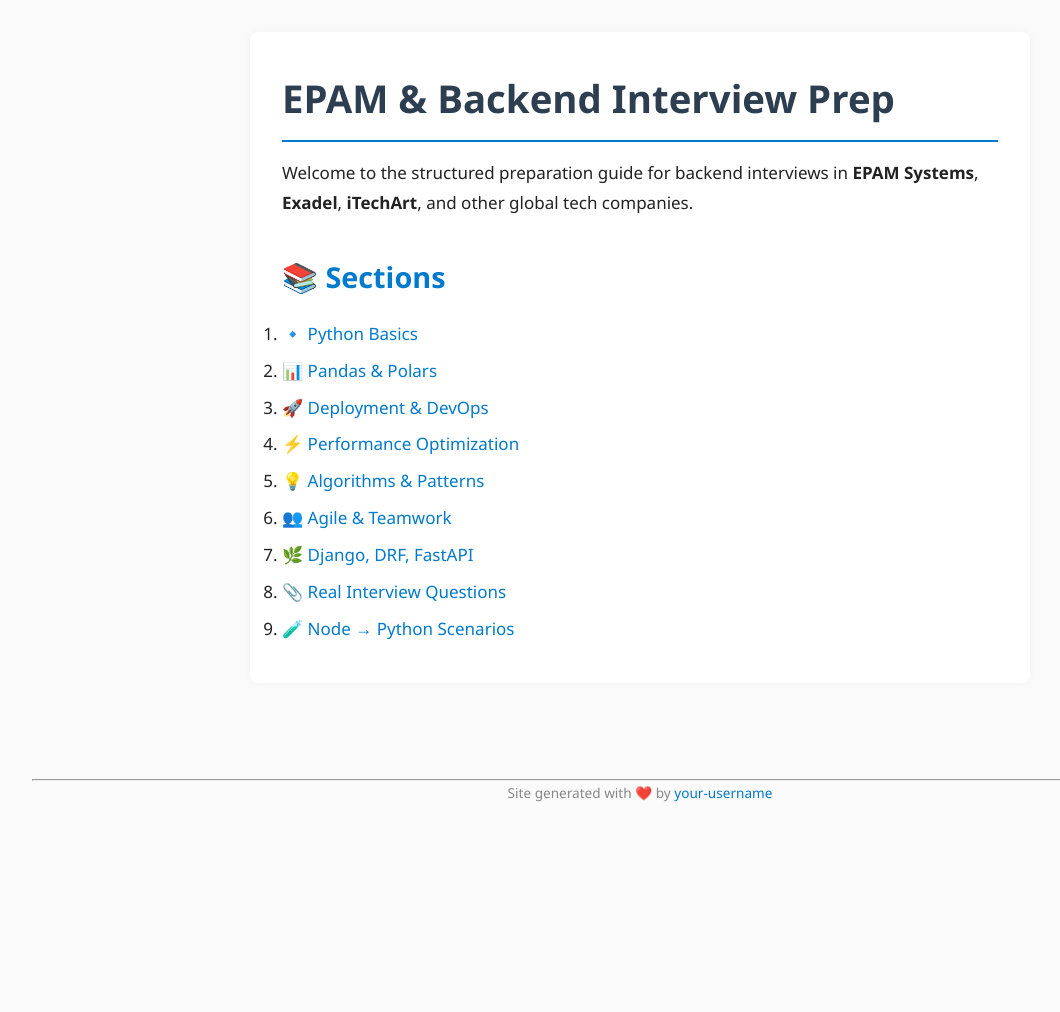
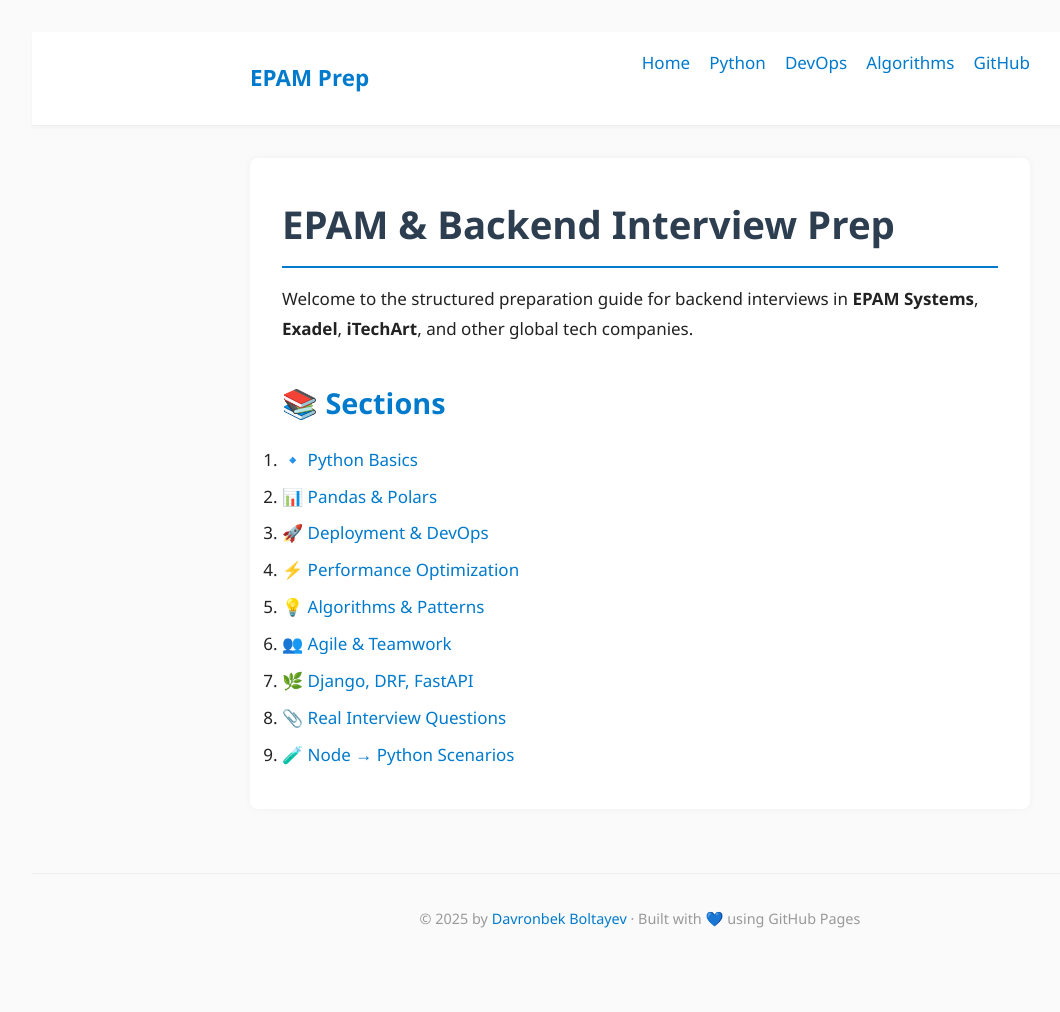
Before and after one commit to firdavsDev/epam-interview-prep, a Jekyll site: the page built from docs/index.md, in a window 1280 px wide. Shown: the whole page, without its empty margins (0-1060 px from the left). Built offline with Jekyll 4.4.1, drawn with Linux system fonts in a browser that asks for light colours; before the commit the page ends 900 px from its top, so only the background shows below that.

Commit message:
Add navbar and footer to layout

```diff
--- a/docs/_layouts/default.html
+++ b/docs/_layouts/default.html
@@ -2,21 +2,37 @@
 <html lang="en">
 
 <head>
-    <meta charset="UTF-8">
+    <meta charset="UTF-8" />
+    <meta name="viewport" content="width=device-width, initial-scale=1" />
     <title>{{ page.title | default: site.title }}</title>
-    <meta name="viewport" content="width=device-width, initial-scale=1">
     <link rel="stylesheet" href="{{ '/assets/main.css' | relative_url }}">
 </head>
 
 <body>
 
+    <!-- 🔹 NAVIGATION -->
+    <nav class="navbar">
+        <div class="nav-container">
+            <a class="nav-logo" href="{{ '/' | relative_url }}">EPAM Prep</a>
+            <ul class="nav-links">
+                <li><a href="{{ '/index.html' | relative_url }}">Home</a></li>
+                <li><a href="{{ '/1_python_basics.md' | relative_url }}">Python</a></li>
+                <li><a href="{{ '/3_deployment_devops.md' | relative_url }}">DevOps</a></li>
+                <li><a href="{{ '/5_algorithms.md' | relative_url }}">Algorithms</a></li>
+                <li><a href="https://github.com/firdavsDev/epam-interview-prep" target="_blank">GitHub</a></li>
+            </ul>
+        </div>
+    </nav>
+
+    <!-- 🔸 MAIN CONTENT -->
     <main>
         {{ content }}
     </main>
 
+    <!-- 🔻 FOOTER -->
     <footer class="footer">
-        <hr>
-        <p>Site generated with ❤️ by <a href="https://github.com/your-username">your-username</a></p>
+        <p>© {{ site.time | date: '%Y' }} by <a href="https://linkedin.com/in/{{ site.linkedin }}" target="_blank">{{
+                site.author }}</a> · Built with 💙 using GitHub Pages</p>
     </footer>
 
 </body>
--- a/docs/assets/main.css
+++ b/docs/assets/main.css
@@ -108,11 +108,62 @@ th {
     background-color: #f0f0f0;
 }
 
+
+/* === NAVBAR === */
+.navbar {
+    background-color: #ffffff;
+    border-bottom: 1px solid #eee;
+    padding: 1rem 0;
+    margin-bottom: 2rem;
+    box-shadow: 0 2px 4px rgba(0, 0, 0, 0.03);
+}
+
+.nav-container {
+    max-width: 780px;
+    margin: auto;
+    display: flex;
+    justify-content: space-between;
+    align-items: center;
+}
+
+.nav-logo {
+    font-weight: bold;
+    font-size: 1.4rem;
+    color: #007acc;
+    text-decoration: none;
+}
+
+.nav-links {
+    list-style: none;
+    display: flex;
+    gap: 1.2rem;
+}
+
+.nav-links li a {
+    color: #007acc;
+    font-weight: 500;
+    text-decoration: none;
+}
+
+.nav-links li a:hover {
+    text-decoration: underline;
+}
+
 /* === FOOTER === */
 .footer {
     text-align: center;
     margin-top: 4rem;
-    padding-top: 2rem;
-    font-size: 0.85rem;
-    color: #888;
+    padding: 2rem 1rem;
+    color: #999;
+    font-size: 0.9rem;
+    border-top: 1px solid #eee;
 }
+
+.footer a {
+    color: #007acc;
+    text-decoration: none;
+}
+
+.footer a:hover {
+    text-decoration: underline;
+}
```
